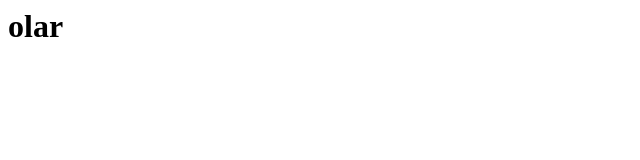
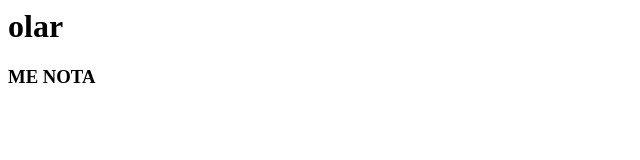
Before and after one commit to karenkanashiro/git-ibm.github.io, a plain HTML site: page index.html in a window 1280 px wide. Shown: the whole page, without its empty margins (0-640 px from the left). Drawn offline with Linux system fonts and the light colour scheme.

Commit message:
ADJASDKA

```diff
--- a/index.html
+++ b/index.html
@@ -1 +1,3 @@
 <h1> olar </h1>
+
+<h3> ME NOTA </h3>
```
